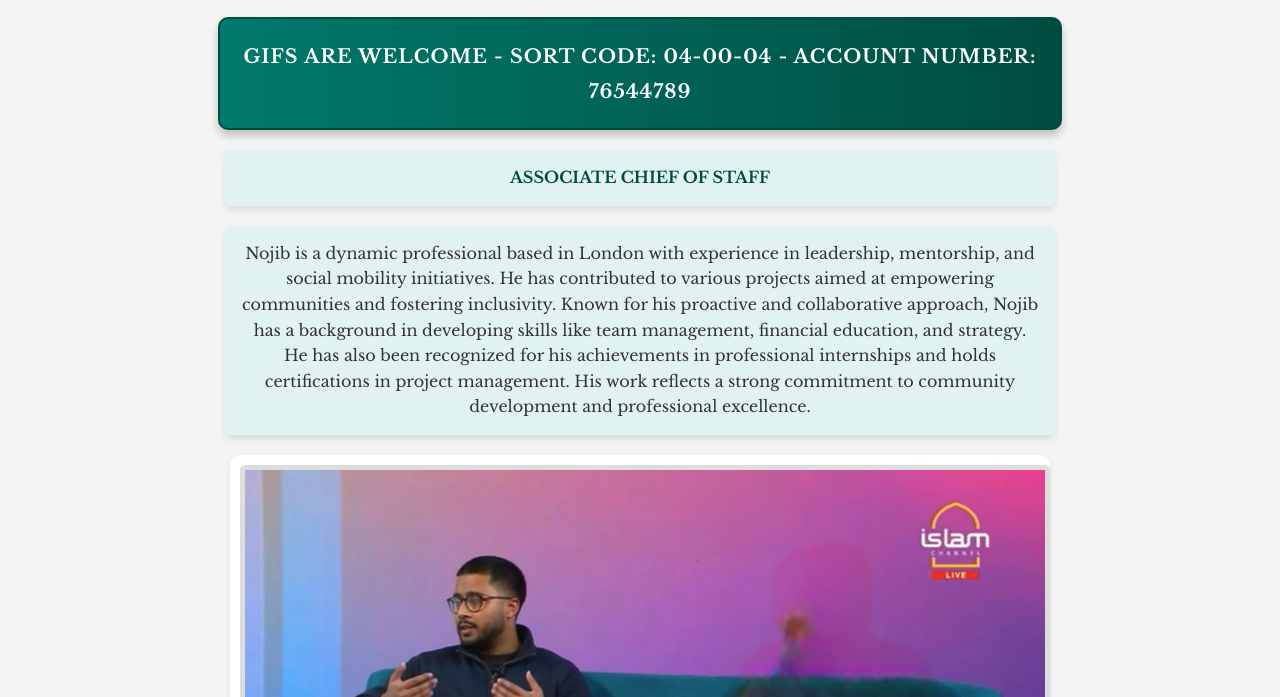
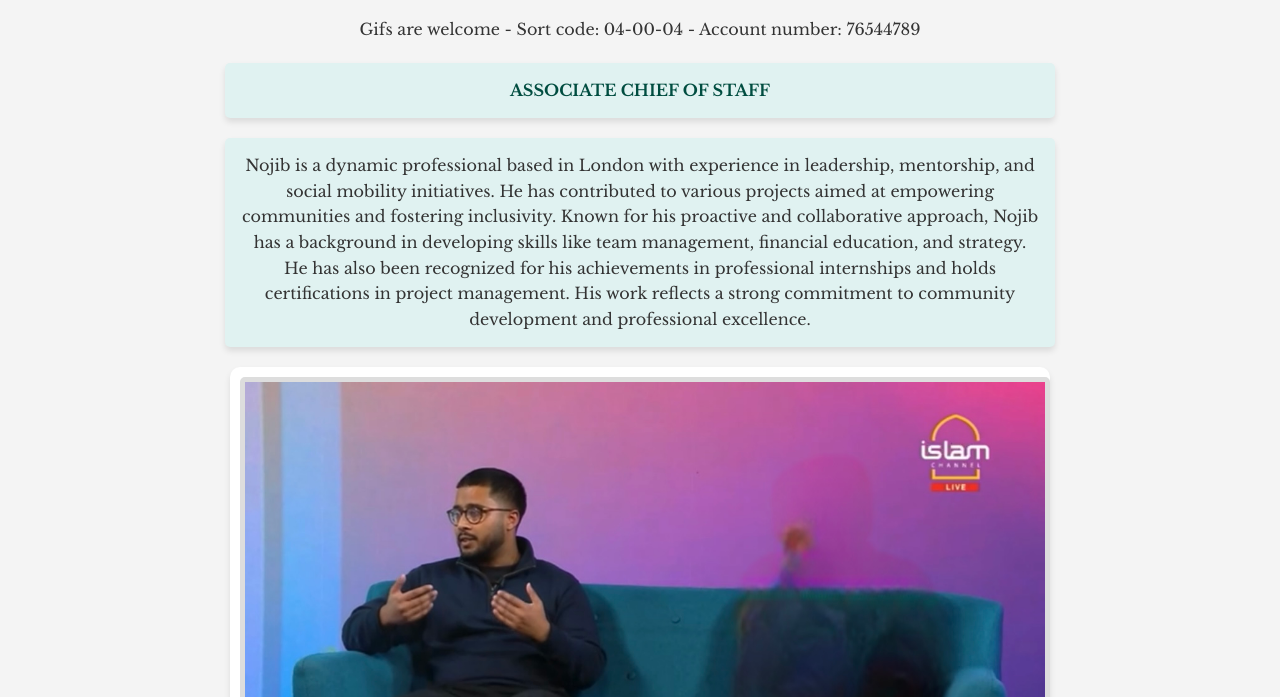
Before and after one commit to Fahim-c/najib, a plain HTML site: page index.html in a window 1280 px wide. Shown: the part 103-800 px from the top of the page. Drawn offline with nearby package versions, Linux system fonts and the light colour scheme.

Commit message:
Update style.css

```diff
--- a/style.css
+++ b/style.css
@@ -85,28 +85,3 @@ footer {
     bottom: 0;
     width: 100%;
 }
-
-/* Donation Section */
-.donation {
-    max-width: 800px;
-    margin: 20px auto;
-    padding: 20px;
-    background: linear-gradient(90deg, #00796b, #004d40);
-    color: #ffffff;
-    border-radius: 10px;
-    font-weight: bold;
-    text-transform: uppercase;
-    text-align: center;
-    box-shadow: 0 6px 8px rgba(0, 0, 0, 0.2);
-    font-size: 1.2rem;
-    letter-spacing: 1px;
-    line-height: 1.8;
-    border: 2px solid #004d40;
-}
-
-.donation:hover {
-    background: linear-gradient(90deg, #004d40, #00796b);
-    color: #e0f2f1;
-    transform: scale(1.05);
-    transition: all 0.3s ease-in-out;
-}
```
